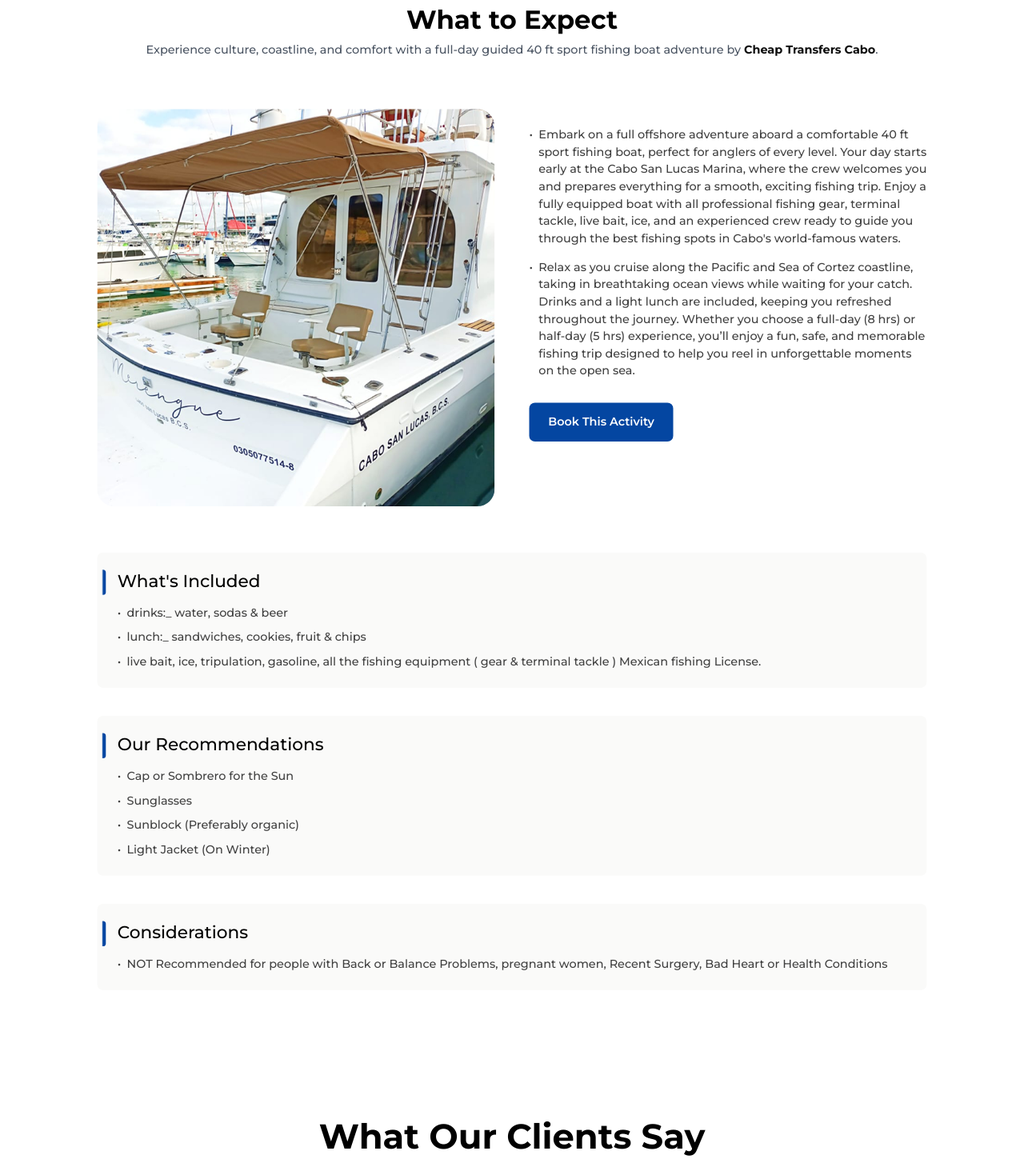
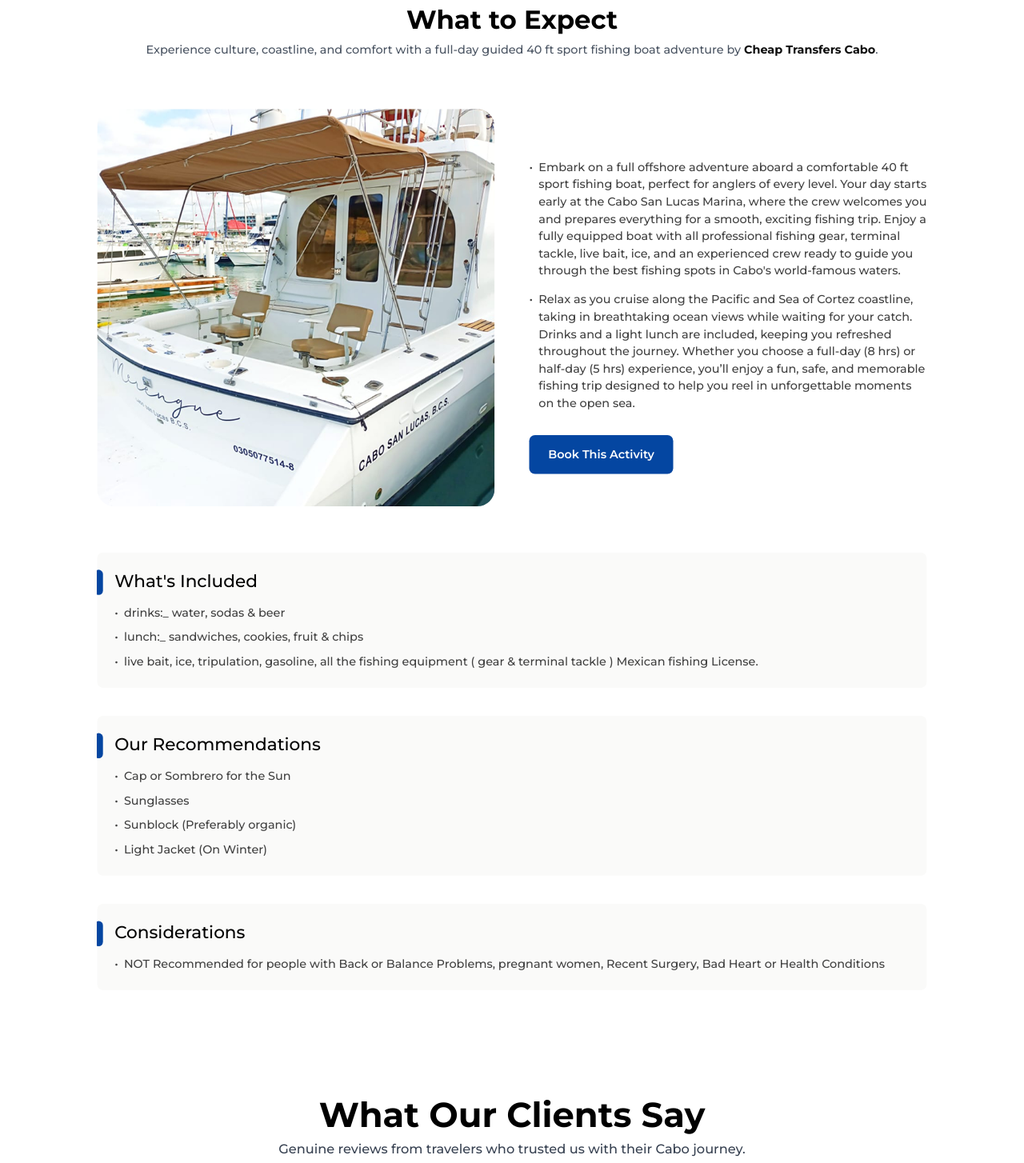
Before and after one commit to Nikhilthapa/transfercabo, a Next.js app: page /activity/40-ft in a window 1280 px wide. Shown: the part 1400-2854 px from the top of the page at 80% size. Built offline with nearby package versions, Linux system fonts and the light colour scheme.

Commit message:
update activity slug sections

```diff
--- a/app/activity/[slug]/page.tsx
+++ b/app/activity/[slug]/page.tsx
@@ -256,7 +256,7 @@ export default async function ActivityDetailPage({ params }: { params: { slug: s
                 Experience culture, coastline, and comfort with a full-day guided {slug} adventure by <span className="font-montserrat font-bold text-[#0d0d0d]">Cheap Transfers Cabo</span>.
               </p>
 
-              <div className="grid md:grid-cols-2 gap-4 sm:gap-6 md:gap-8 lg:gap-12 items-start">
+              <div className="grid md:grid-cols-2 gap-4 sm:gap-6 md:gap-8 lg:gap-12 items-center">
                 {/* Image */}
                 {laPazData.data[0].image && (
                   <div className="relative w-full aspect-square rounded-lg sm:rounded-xl md:rounded-2xl lg:rounded-[24px] overflow-hidden" >
@@ -272,7 +272,7 @@ export default async function ActivityDetailPage({ params }: { params: { slug: s
                 )}
 
                 {/* Points */}
-                <div className="w-full">
+                <div className="w-full flex flex-col justify-center">
                   <h3 className="text-lg sm:text-xl md:text-2xl font-bold text-black mb-3 sm:mb-4 md:mb-5 lg:mb-6">
                     {laPazData.data[0].title }
                   </h3>
@@ -298,14 +298,14 @@ export default async function ActivityDetailPage({ params }: { params: { slug: s
         )}
 
         {/* Information Cards Section */}
-        <section className=" px-4 bg-white mb-[100px]">
+        <section className=" px-4 bg-white mb-[70px]">
           <div className="container mx-auto max-w-6xl">
             <div className="flex flex-col gap-3 sm:gap-4 md:gap-5 lg:gap-6">
               {/* What's Included */}
               {laPazData.data[1] && (
                 <div className="rounded-lg p-3 sm:p-4 md:p-5 lg:p-6 mb-[15px]" style={{ backgroundColor: '#fafaf9' }}>
                   <div className="flex items-start gap-2 sm:gap-3 md:gap-4">
-                    <div className="w-2 h-full rounded-full flex-shrink-0 min-h-[40px] sm:min-h-[35px] -ml-3 sm:-ml-4 md:-ml-5" style={{ background: 'linear-gradient(to right, #fafaf9 30%, #0446A1 55%)' }}></div>
+                    <div className="w-3 h-full rounded-full flex-shrink-0 min-h-[40px] sm:min-h-[35px] -ml-3 sm:-ml-4 md:-ml-7" style={{ background: 'linear-gradient(to right, #fafaf9 30%, #0446A1 25%)' }}></div>
                     <div className="flex-1 min-w-0">
                       <h3 className="text-lg sm:text-xl md:text-2xl font-montserrat font-medium text-black mb-2 sm:mb-3 md:mb-4">
                         {laPazData.data[1].title}
@@ -327,7 +327,7 @@ export default async function ActivityDetailPage({ params }: { params: { slug: s
               {laPazData.data[2] && (
                 <div className="rounded-lg p-3 sm:p-4 md:p-5 lg:p-6 mb-[15px]" style={{ backgroundColor: '#fafaf9' }}>
                   <div className="flex items-start gap-2 sm:gap-3 md:gap-4">
-                    <div className="w-2 h-full rounded-full flex-shrink-0 min-h-[40px] sm:min-h-[35px] -ml-3 sm:-ml-4 md:-ml-5" style={{ background: 'linear-gradient(to right, #fafaf9 30%, #0446A1 50%)' }}></div>
+                    <div className="w-3 h-full rounded-full flex-shrink-0 min-h-[40px] sm:min-h-[35px] -ml-3 sm:-ml-4 md:-ml-7" style={{ background: 'linear-gradient(to right, #fafaf9 30%, #0446A1 25%)' }}></div>
                     <div className="flex-1 min-w-0">
                       <h3 className="text-lg sm:text-xl md:text-2xl font-montserrat font-medium text-black mb-2 sm:mb-3 md:mb-4">
                         {laPazData.data[2].title || "What's Not Included"}
@@ -349,7 +349,7 @@ export default async function ActivityDetailPage({ params }: { params: { slug: s
               {laPazData.data[3] && (
                 <div className="rounded-lg p-3 sm:p-4 md:p-5 lg:p-6 mb-[15px]" style={{ backgroundColor: '#fafaf9' }}>
                   <div className="flex items-start gap-2 sm:gap-3 md:gap-4">
-                    <div className="w-2 h-full rounded-full flex-shrink-0 min-h-[40px] sm:min-h-[35px] -ml-3 sm:-ml-4 md:-ml-5" style={{ background: 'linear-gradient(to right, #fafaf9 30%, #0446A1 50%)' }}></div>
+                    <div className="w-3 h-full rounded-full flex-shrink-0 min-h-[40px] sm:min-h-[35px] -ml-3 sm:-ml-4 md:-ml-7" style={{ background: 'linear-gradient(to right, #fafaf9 30%, #0446A1 25%)' }}></div>
                     <div className="flex-1 min-w-0">
                       <h3 className="text-lg sm:text-xl md:text-2xl font-montserrat font-medium text-black mb-2 sm:mb-3 md:mb-4">
                         {laPazData.data[3].title}
@@ -371,7 +371,7 @@ export default async function ActivityDetailPage({ params }: { params: { slug: s
               {laPazData.data[4] && (
                 <div className="rounded-lg p-3 sm:p-4 md:p-5 lg:p-6" style={{ backgroundColor: '#fafaf9' }}>
                   <div className="flex items-start gap-2 sm:gap-3 md:gap-4">
-                    <div className="w-2 h-full rounded-full flex-shrink-0 min-h-[40px] sm:min-h-[35px] -ml-3 sm:-ml-4 md:-ml-5" style={{ background: 'linear-gradient(to right, #fafaf9 30%, #0446A1 50%)' }}></div>
+                    <div className="w-3 h-full rounded-full flex-shrink-0 min-h-[40px] sm:min-h-[35px] -ml-3 sm:-ml-4 md:-ml-7" style={{ background: 'linear-gradient(to right, #fafaf9 30%, #0446A1 25%)' }}></div>
                     <div className="flex-1 min-w-0">
                       <h3 className="text-lg sm:text-xl md:text-2xl font-montserrat font-medium text-black mb-2 sm:mb-3 md:mb-4">
                         {laPazData.data[4].title}
@@ -393,7 +393,7 @@ export default async function ActivityDetailPage({ params }: { params: { slug: s
         )}
 
         {/* Call to Action */}
-        <section className="mb-[100px] px-4 bg-white">
+        <section className="mb-[100px] px-4 bg-white mt-[70px]">
           <div className="container mx-auto max-w-6xl text-center">
             <h2 className="text-xl sm:text-2xl md:text-3xl lg:text-4xl font-montserrat font-bold text-black mb-[10px] px-4">
             {laPazData.footerText}
```
